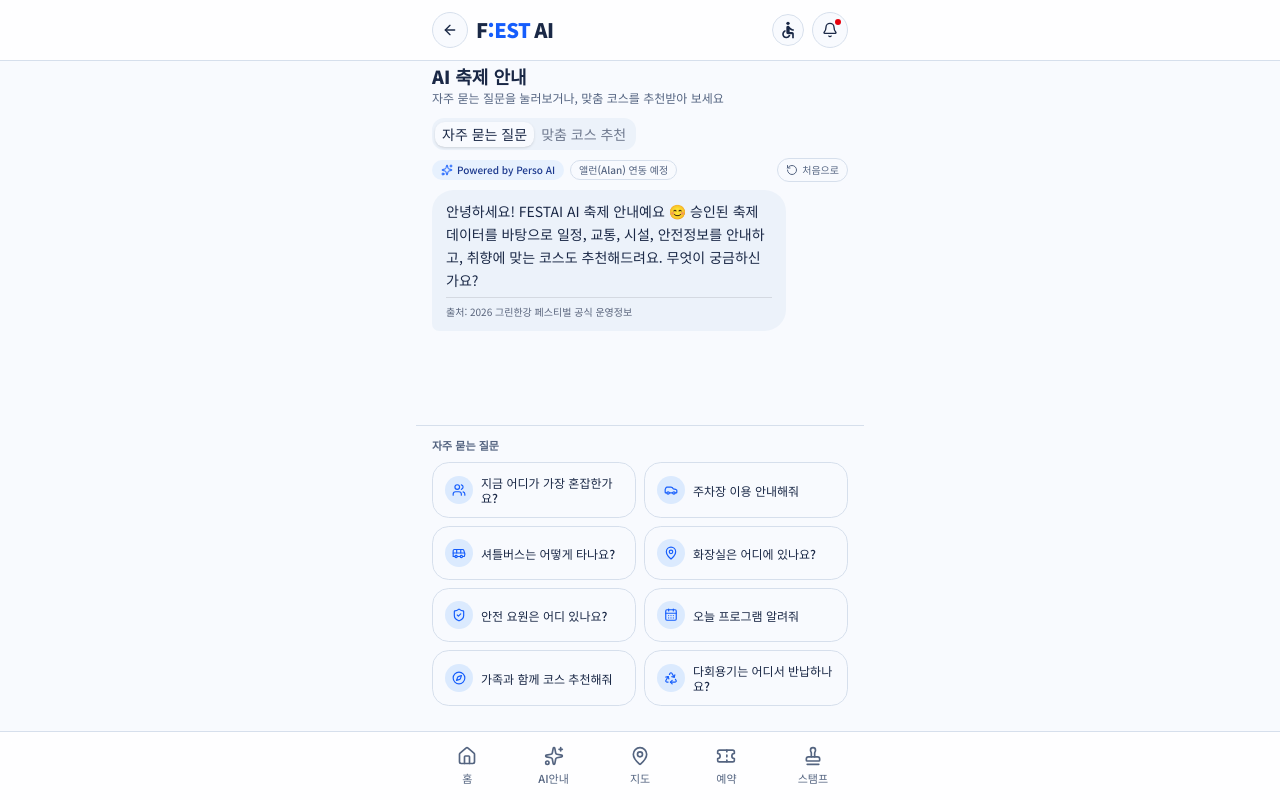
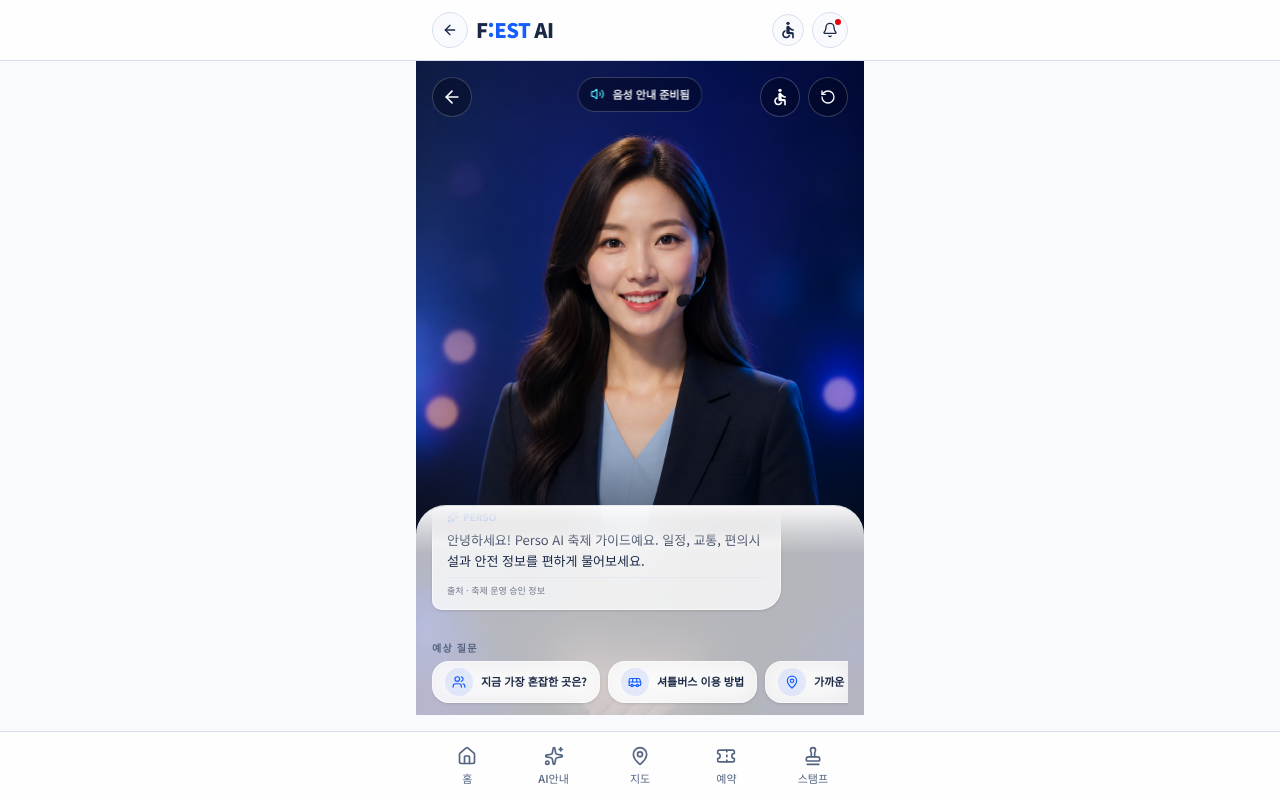
Before and after one commit to FEST-ON/Frontend, a Next.js app: page /visitor/ai-guide in a window 1280 px wide. Built offline with nearby package versions, Linux system fonts and the light colour scheme.

Commit message:
Serve Perso AI guide on primary route

```diff
--- a/src/app/(public)/visitor/ai-guide/page.tsx
+++ b/src/app/(public)/visitor/ai-guide/page.tsx
@@ -1,28 +1,5 @@
-"use client";
-
-import { Tabs, TabsContent, TabsList, TabsTrigger } from "@/shared/ui/tabs";
-import { ChatPanel } from "@/features/ai-guide/ui/chat-panel";
-import { CourseRecommender } from "@/features/ai-guide/ui/course-recommender";
+import { PersoAiGuide } from "@/features/ai-guide-2/ui/perso-ai-guide";
 
 export default function AiGuidePage() {
-  return (
-    <div className="flex h-[calc(100vh-64px-64px)] flex-col">
-      <div className="px-4 pt-4">
-        <h1 className="text-lg font-extrabold text-foreground">AI 축제 안내</h1>
-        <p className="text-xs text-muted-foreground">자주 묻는 질문을 눌러보거나, 맞춤 코스를 추천받아 보세요</p>
-      </div>
-      <Tabs defaultValue="chat" className="flex flex-1 flex-col overflow-hidden">
-        <TabsList className="mx-4 mt-3 grid grid-cols-2">
-          <TabsTrigger value="chat">자주 묻는 질문</TabsTrigger>
-          <TabsTrigger value="course">맞춤 코스 추천</TabsTrigger>
-        </TabsList>
-        <TabsContent value="chat" className="flex flex-1 flex-col overflow-hidden">
-          <ChatPanel />
-        </TabsContent>
-        <TabsContent value="course" className="flex-1 overflow-y-auto">
-          <CourseRecommender />
-        </TabsContent>
-      </Tabs>
-    </div>
-  );
+  return <PersoAiGuide />;
 }
```
